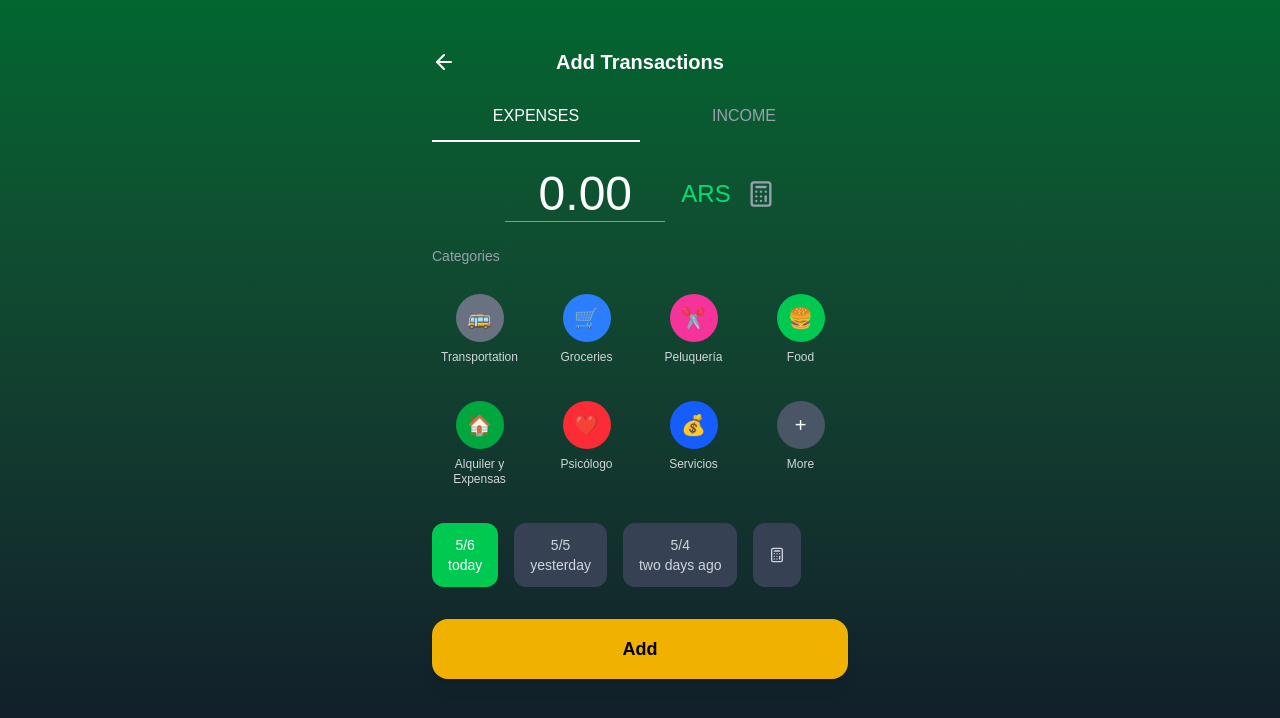
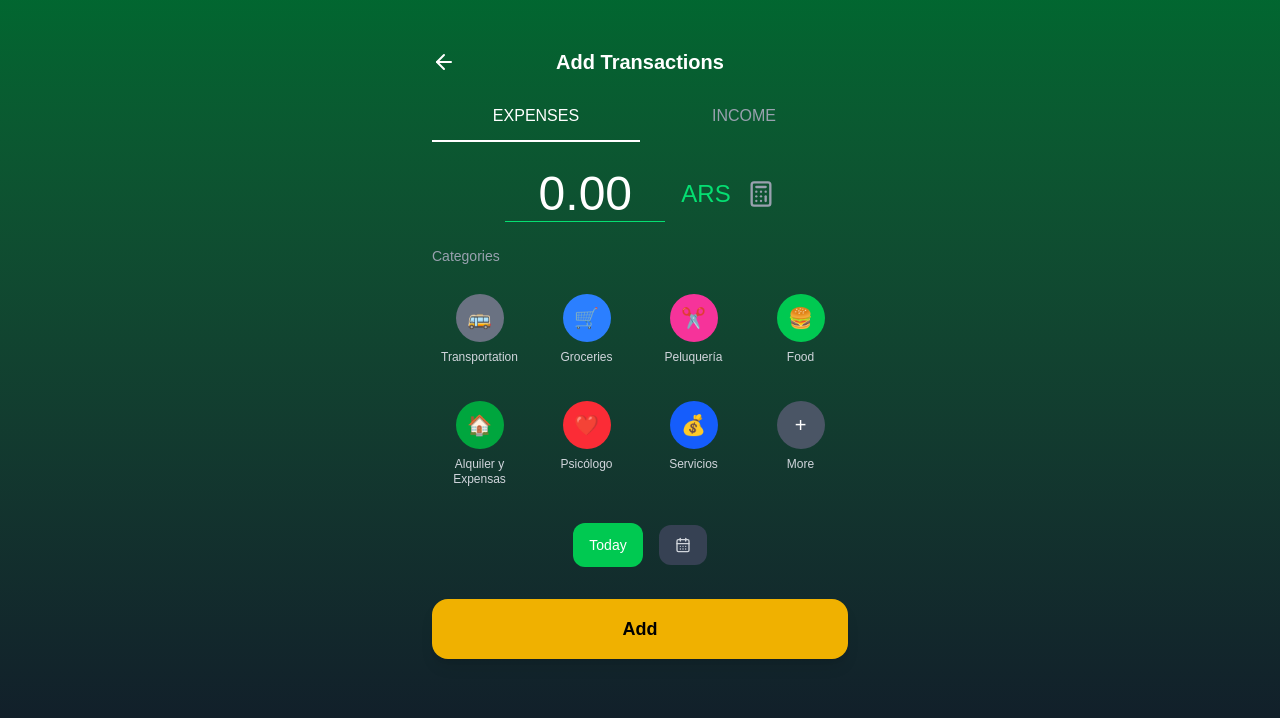
Before and after one commit to FranBudde/tp-front-ORT, a Next.js app: page /1/transaction in a window 1280 px wide. Shown: the top 718 px of the page. Built offline with nearby package versions, Linux system fonts and the light colour scheme.

Commit message:
Editar fecha

```diff
--- a/app/[id]/transaction/page.jsx
+++ b/app/[id]/transaction/page.jsx
@@ -3,6 +3,19 @@ import React, { useState } from "react";
 import { useParams } from "next/navigation";
 import Link from "next/link";
 import { ArrowLeft, Calculator, Plus, Search } from "lucide-react";
+import { CalendarDays } from "lucide-react";
+
+const getTodayString = () => {
+  const today = new Date();
+  const offset = today.getTimezoneOffset();
+  const localDate = new Date(today.getTime() - offset * 60 * 1000);
+  return localDate.toISOString().split("T")[0];
+};
+
+const formatDateLocal = (dateStr) => {
+  const [year, month, day] = dateStr.split("-");
+  return `${day}/${month}/${year}`;
+};
 
 export default function AddTransactionForm() {
   const params = useParams();
@@ -13,7 +26,9 @@ export default function AddTransactionForm() {
   const [calculatorExpression, setCalculatorExpression] = useState("");
   const [calcResult, setCalcResult] = useState(null);
   const [selectedCategory, setSelectedCategory] = useState(null);
-  const [selectedDate, setSelectedDate] = useState("today");
+  const [selectedDate, setSelectedDate] = useState(getTodayString());
+  const [showDatePicker, setShowDatePicker] = useState(false);
+  const [tempDate, setTempDate] = useState(null);
 
   const categories = [
     {
@@ -234,7 +249,7 @@ export default function AddTransactionForm() {
         </div>
 
         {/* Date Selection */}
-        <div className="px-4 mb-6">
+        {/*         <div className="px-4 mb-6">
           <div className="flex gap-4">
             {dates.map((date) => (
               <button
@@ -253,6 +268,78 @@ export default function AddTransactionForm() {
               <Calculator size={16} className="text-gray-300" />
             </button>
           </div>
+        </div> */}
+        {/* Date Selection */}
+
+        <div className="flex gap-4 items-center justify-center mb-8">
+          <button
+            onClick={() => setSelectedDate(getTodayString())}
+            className={`px-4 py-3 rounded-xl text-sm ${
+              selectedDate === getTodayString()
+                ? "bg-green-500 text-white"
+                : "bg-gray-700 text-gray-300"
+            }`}
+          >
+            Today
+          </button>
+
+          {showDatePicker && (
+            <div className="fixed inset-0 z-40 bg-black/30 backdrop-blur-sm flex items-center justify-center">
+              <div className="bg-gray-900 rounded-2xl p-6 w-72 shadow-2xl transform -translate-y-60">
+                <h2 className="text-white text-center mb-4 text-sm font-medium">
+                  Seleccionar Fecha
+                </h2>
+
+                <input
+                  type="date"
+                  value={tempDate || selectedDate}
+                  onChange={(e) => setTempDate(e.target.value)}
+                  className="w-full text-center bg-gray-800 text-white p-2 rounded-md focus:outline-none"
+                />
+
+                <div className="mt-4 flex justify-center gap-4">
+                  <button
+                    onClick={() => {
+                      const finalDate = tempDate || selectedDate;
+                      setSelectedDate(finalDate);
+                      setShowDatePicker(false);
+                      setTempDate(null);
+                    }}
+                    className="bg-green-600 text-white px-4 py-2 rounded-xl text-sm hover:bg-green-500"
+                  >
+                    OK
+                  </button>
+                  <button
+                    onClick={() => {
+                      setShowDatePicker(false);
+                      setTempDate(null);
+                    }}
+                    className="text-sm text-gray-400 hover:text-white"
+                  >
+                    Cancel
+                  </button>
+                </div>
+              </div>
+            </div>
+          )}
+
+          <button
+            onClick={() => {
+              setTempDate(selectedDate); // mantiene consistencia
+              setShowDatePicker(true);
+            }}
+            className={`px-4 py-3 rounded-xl text-sm ${
+              selectedDate !== getTodayString()
+                ? "bg-green-500 text-white"
+                : "bg-gray-700 text-gray-300"
+            }`}
+          >
+            {selectedDate !== getTodayString() ? (
+              formatDateLocal(selectedDate)
+            ) : (
+              <CalendarDays size={16} />
+            )}
+          </button>
         </div>
 
         {/* Add Button */}
```
